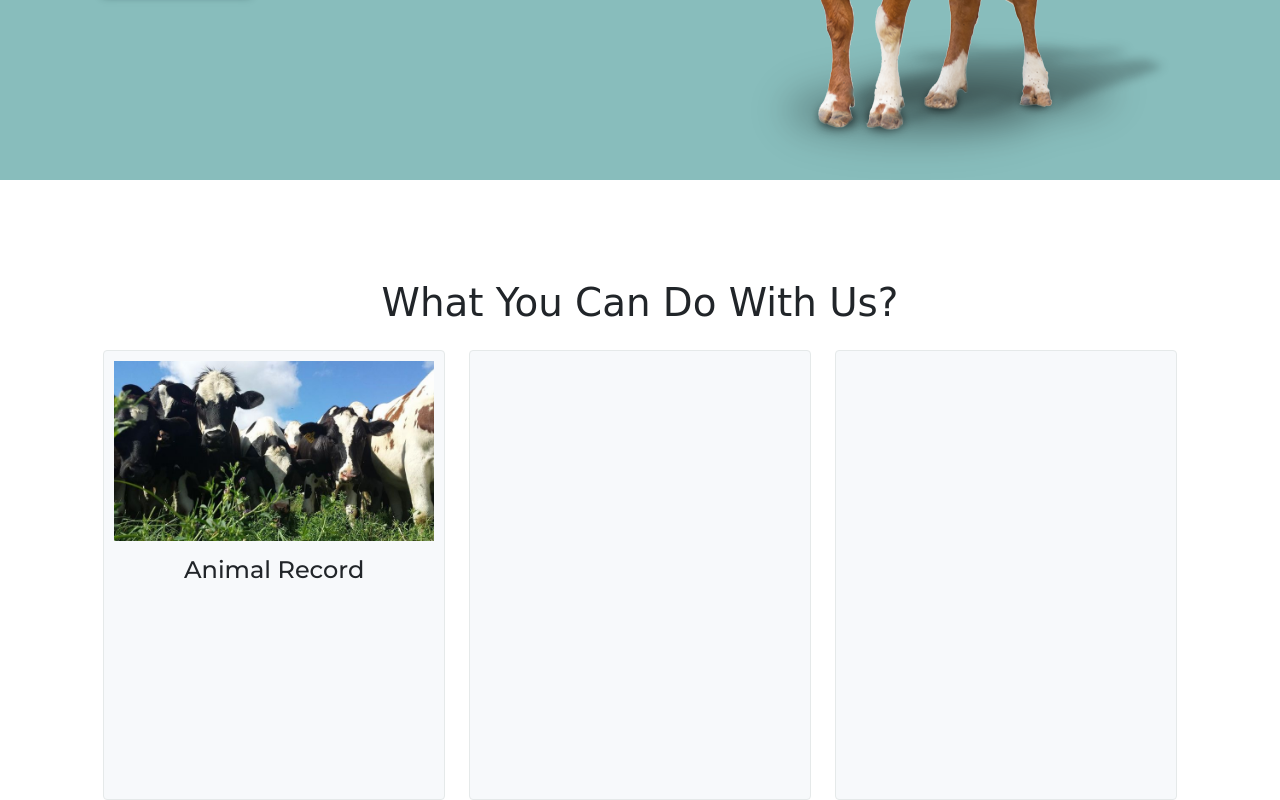
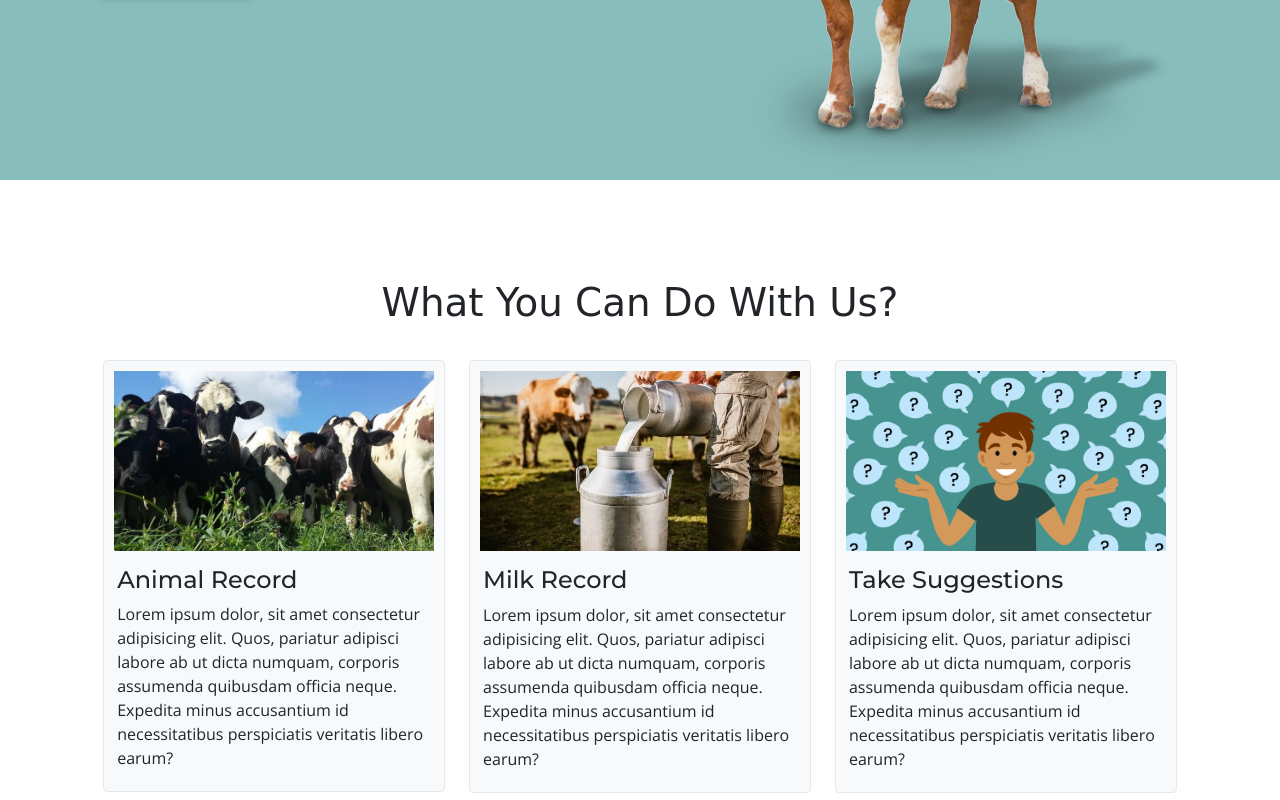
Before and after one commit to Amrit-Sidhu/kaloke-dairy-farms, a plain HTML site: page index.html in a window 1280 px wide. Shown: the part 475-1275 px from the top of the page. Drawn offline with nearby package versions, Linux system fonts and the light colour scheme; a web font is replaced by a local one.

Commit message:
service work

```diff
--- a/css/index.css
+++ b/css/index.css
@@ -221,7 +221,7 @@ body {
   width: 80vw;
   height: 100%;
   background-color: #edf1fd;
-  position: absolute;
+  position: fixed;
   z-index: 9;
   top: 0;
   left: 0;
@@ -284,9 +284,8 @@ body {
   background-color: #f7f9fb;
   border: 1px solid #e5e9e9;
   width: 100%;
-  height: 450px;
   border-radius: 4px;
-  margin-top: 15px;
+  margin-top: 25px;
   padding: 5px;
 }
 .service .img-box {
--- a/css/respnsive.css
+++ b/css/respnsive.css
@@ -43,13 +43,13 @@
   }
   .service {
     margin-bottom: 5px !important;
-    /* width: 90%; */
+    width: 95%;
     margin-left: auto;
     margin-right: auto;
     margin-top: 7px;
   }
   .service-heading {
-    font-size: 18px;
+    font-size: 20px;
   }
 }
 
--- a/index.html
+++ b/index.html
@@ -137,20 +137,62 @@
                 />
               </div>
               <!--img box ended-->
-              <h4 class="text-center text-capitalize service-heading">
+              <h4 class="text-start text-capitalize service-heading ps-2">
                 animal record
               </h4>
+              <p class="text-justify ps-2">
+                Lorem ipsum dolor, sit amet consectetur adipisicing elit. Quos,
+                pariatur adipisci labore ab ut dicta numquam, corporis assumenda
+                quibusdam officia neque. Expedita minus accusantium id
+                necessitatibus perspiciatis veritatis libero earum?
+              </p>
             </div>
           </div>
           <!-- end col-4-->
           <!--col-4-->
           <div class="col-md-4 col-12">
-            <div class="service"></div>
+            <div class="service">
+              <div class="img-box">
+                <img
+                  src="images/milking.jpg "
+                  alt=" gopy kutta meet pardhaan vice president"
+                  class="img-fluid"
+                />
+              </div>
+              <!--img box ended-->
+              <h4 class="text-start text-capitalize service-heading ps-2">
+                milk record
+              </h4>
+              <p class="text-justify ps-2">
+                Lorem ipsum dolor, sit amet consectetur adipisicing elit. Quos,
+                pariatur adipisci labore ab ut dicta numquam, corporis assumenda
+                quibusdam officia neque. Expedita minus accusantium id
+                necessitatibus perspiciatis veritatis libero earum?
+              </p>
+            </div>
           </div>
           <!-- end col-4-->
           <!--col-4-->
           <div class="col-md-4 col-12">
-            <div class="service"></div>
+            <div class="service">
+              <div class="img-box">
+                <img
+                  src="images/takehelp.jpg "
+                  alt=" gopy kutta meet pardhaan vice president"
+                  class="img-fluid"
+                />
+              </div>
+              <!--img box ended-->
+              <h4 class="text-start text-capitalize service-heading ps-2">
+                take suggestions
+              </h4>
+              <p class="text-justify ps-2">
+                Lorem ipsum dolor, sit amet consectetur adipisicing elit. Quos,
+                pariatur adipisci labore ab ut dicta numquam, corporis assumenda
+                quibusdam officia neque. Expedita minus accusantium id
+                necessitatibus perspiciatis veritatis libero earum?
+              </p>
+            </div>
           </div>
           <!-- end col-4-->
         </div>
--- a/javascript/index.js
+++ b/javascript/index.js
@@ -38,7 +38,7 @@ function changeMenuBackground() {
     if (window.pageYOffset > 100) {
       menu.style.paddingTop = "4px";
       menu.style.paddingBottom = "4px";
-      menu.style.backgroundColor = "rgba(237, 241, 253, 0.7)";
+      menu.style.backgroundColor = "rgba(237, 241, 253, 0.9)";
       img.style.width = "100px";
     } else {
       menu.style.paddingTop = "10px";
```
Also changed, not shown: images/milking.jpg (added), images/milking1.jpg (added), images/takehelp.jpg (added).
